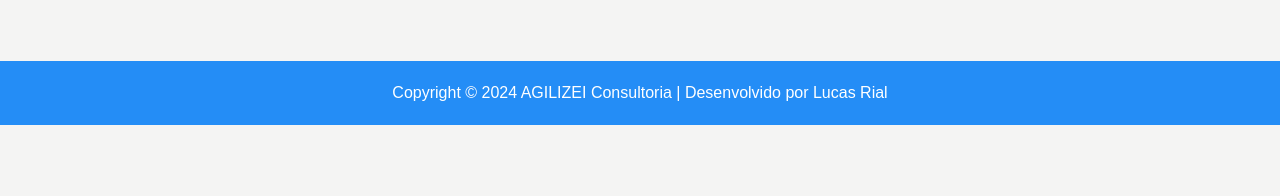
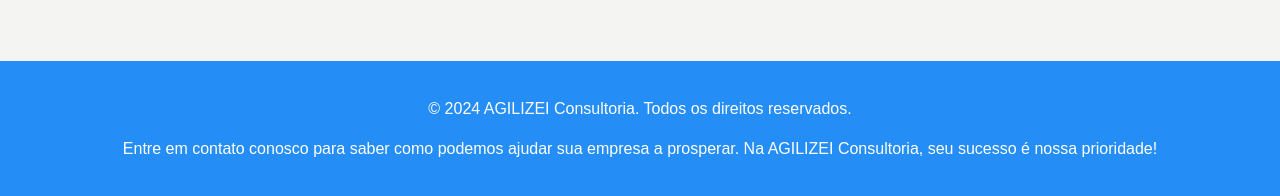
Before and after one commit to LucasRialx/ModeloAgilizei, a plain HTML site: page index.html in a window 1280 px wide. Shown: the part 1861-2057 px from the top of the page. Before the commit the page ends 1986 px from the top, so only its background shows below. Drawn offline with Linux system fonts and the light colour scheme.

Commit message:
Update index.html

```diff
--- a/index.html
+++ b/index.html
@@ -91,11 +91,9 @@
             </div>
         </div>
     </section>
-    <footer>
-        <div class="container">
-            <div class="footer-info">
-                <p>Copyright © 2024 AGILIZEI Consultoria | Desenvolvido por Lucas Rial</p>
-            </div>
+   <footer class="footer">
+        <p>&copy; 2024 AGILIZEI Consultoria. Todos os direitos reservados.</p>
+        <p>Entre em contato conosco para saber como podemos ajudar sua empresa a prosperar. Na AGILIZEI Consultoria, seu sucesso é nossa prioridade!</p>
     </footer>
     <script src="https://kit.fontawesome.com/your-fontawesome-kit-id.js" crossorigin="anonymous"></script>
     <script src="script.js"></script>
```
